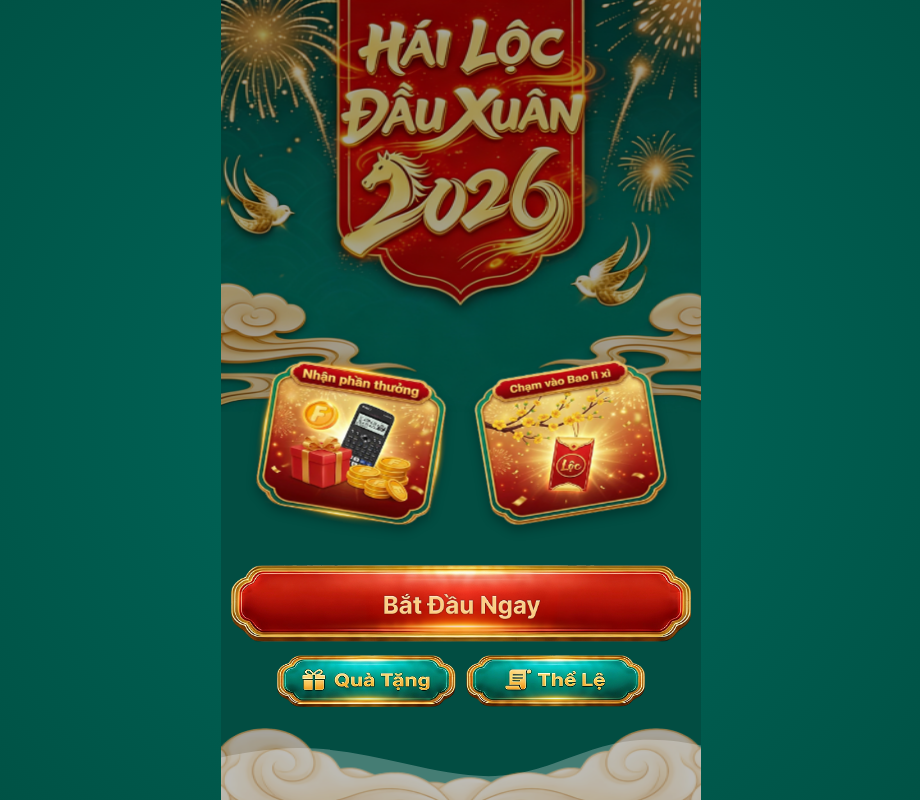
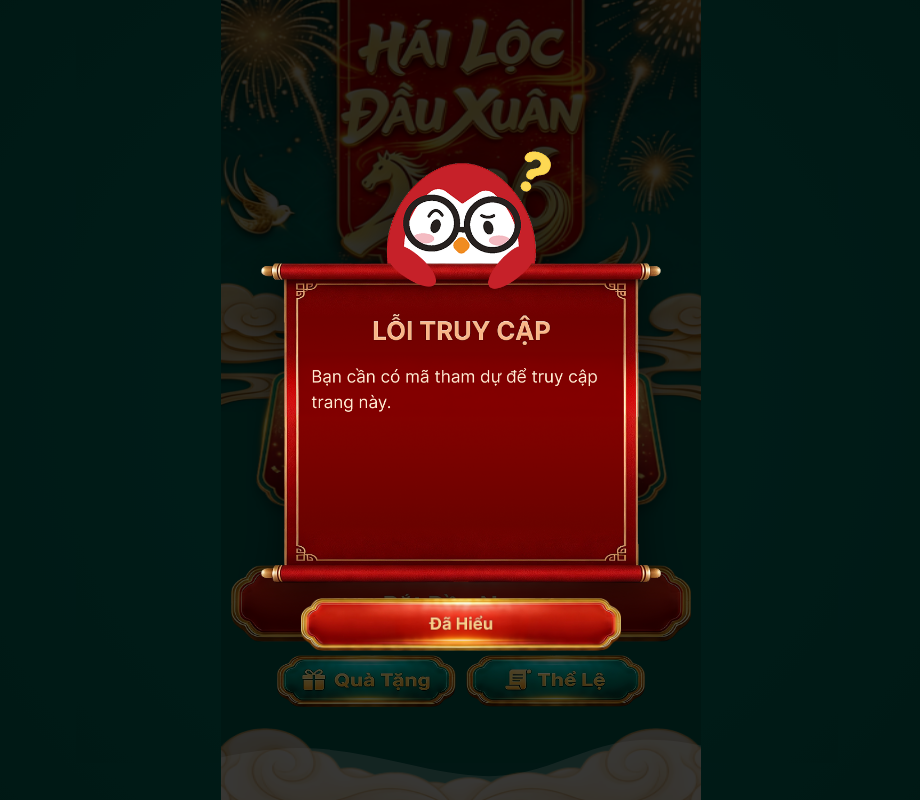
Before and after one commit to Dacnghia97/fahasa-game, a website: page index.html in a window 1280 px wide. Shown: the whole page, without its empty margins (179-1099 px from the left). Drawn offline with nearby package versions, Linux system fonts and the light colour scheme.

Commit message:
Add files via upload

```diff
--- a/index.html
+++ b/index.html
@@ -170,6 +170,16 @@
         </div>
     </div>
 
+    <!-- Access Error Popup -->
+    <div id="popup-access-error" class="popup-overlay" style="display:none;">
+        <div class="popup-container">
+            <img src="assets/popup-access-error.png" alt="Lỗi Truy Cập" class="popup-note-img">
+            <button class="btn-popup-close" onclick="closeSpecificPopup('popup-access-error'); goHome()">
+                <img src="assets/btn-understood.png" alt="Đã hiểu">
+            </button>
+        </div>
+    </div>
+
     <!-- Result Popup (Moved Global) -->
     <div id="result-popup" class="popup-overlay" style="display: none;">
         <div class="popup-container animate-popup">
--- a/package.json
+++ b/package.json
@@ -11,5 +11,8 @@
     "cors": "^2.8.5",
     "dotenv": "^17.2.3",
     "express": "^4.18.2"
+  },
+  "engines": {
+    "node": ">=18.0.0"
   }
 }
--- a/server.js
+++ b/server.js
@@ -10,6 +10,11 @@ const PORT = process.env.PORT || 3000;
 app.use(cors());
 app.use(express.json());
 app.use(express.static(path.join(__dirname)));
+
+// ===== HEALTH CHECK =====
+app.get('/health', (req, res) => {
+    res.status(200).send('OK');
+});
 
 // ===== CONFIG =====
 const NOCODB_API_URL = 'https://nocodb.smax.in/api/v2/tables/mkuczx2ud6zitcr/records';
```
Also changed, not shown: 1 other file.
